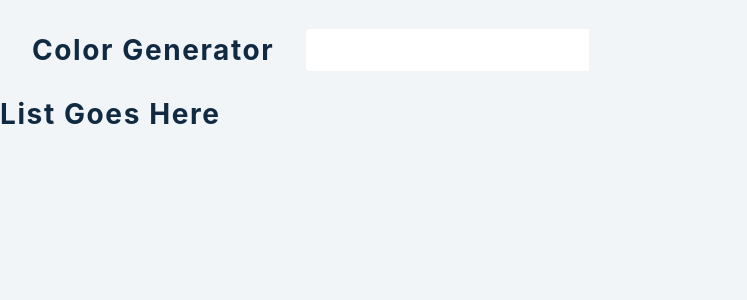
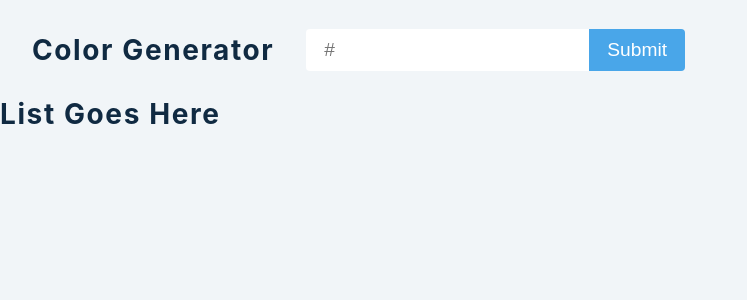
Before and after one commit to jubhavsar/React-Projects-JnSm, a React (Create React App) app in the folder 09-color-generator/: page / in a window 1280 px wide. Shown: the top 300 px of the page, without its empty margins (0-747 px from the left). Built offline with nearby package versions, Linux system fonts and the light colour scheme.

Commit message:
display form with input onchange event

```diff
--- a/09-color-generator/src/App.js
+++ b/09-color-generator/src/App.js
@@ -17,7 +17,12 @@ const handleSubmit = (e) => {
     <section className='container'>
     <h3>color generator</h3>
     <form onSubmit={handleSubmit}>
-      <input type="text" value={color}/>
+      <input
+      type="text"
+      value={color}
+      placeholder="#"
+      onChange={(e) => e.target.value} />
+      <button className='btn' type='submit'>submit</button>
     </form>
     </section>
     <section className='colors'>
```
